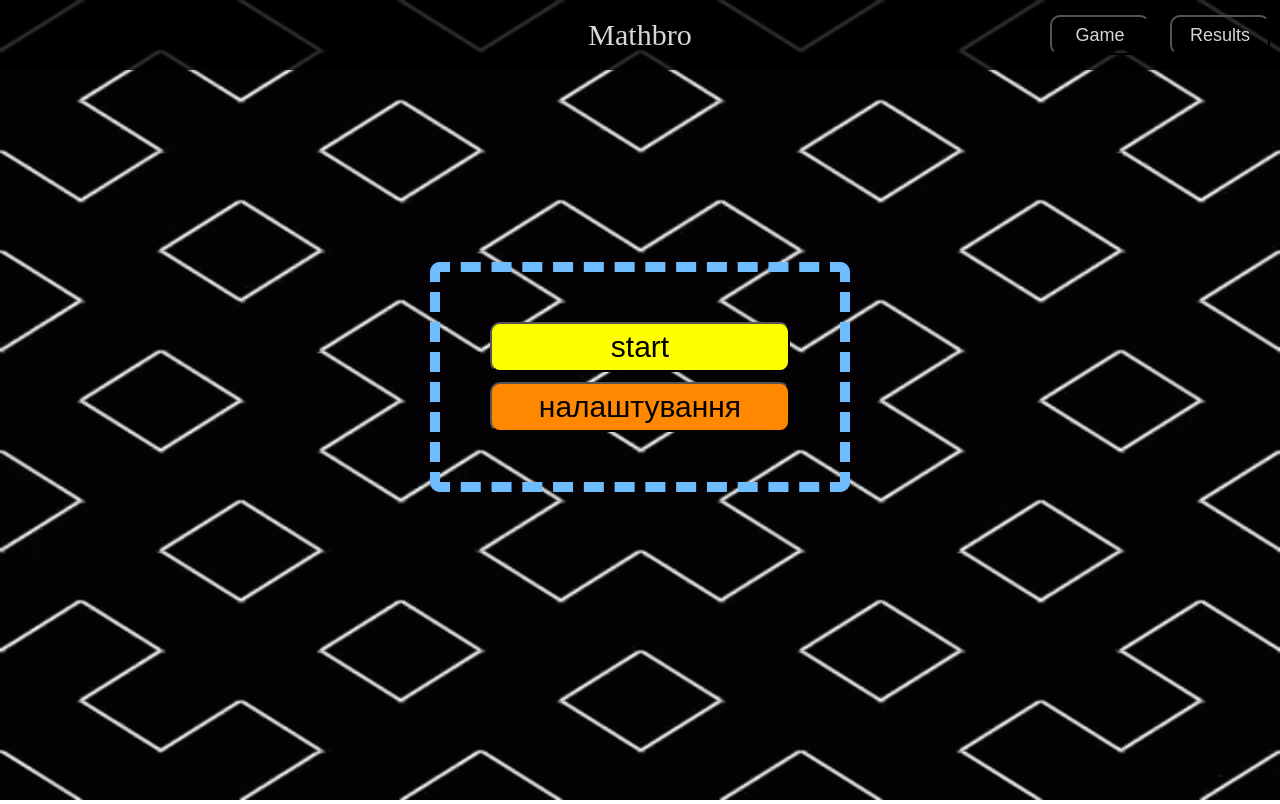
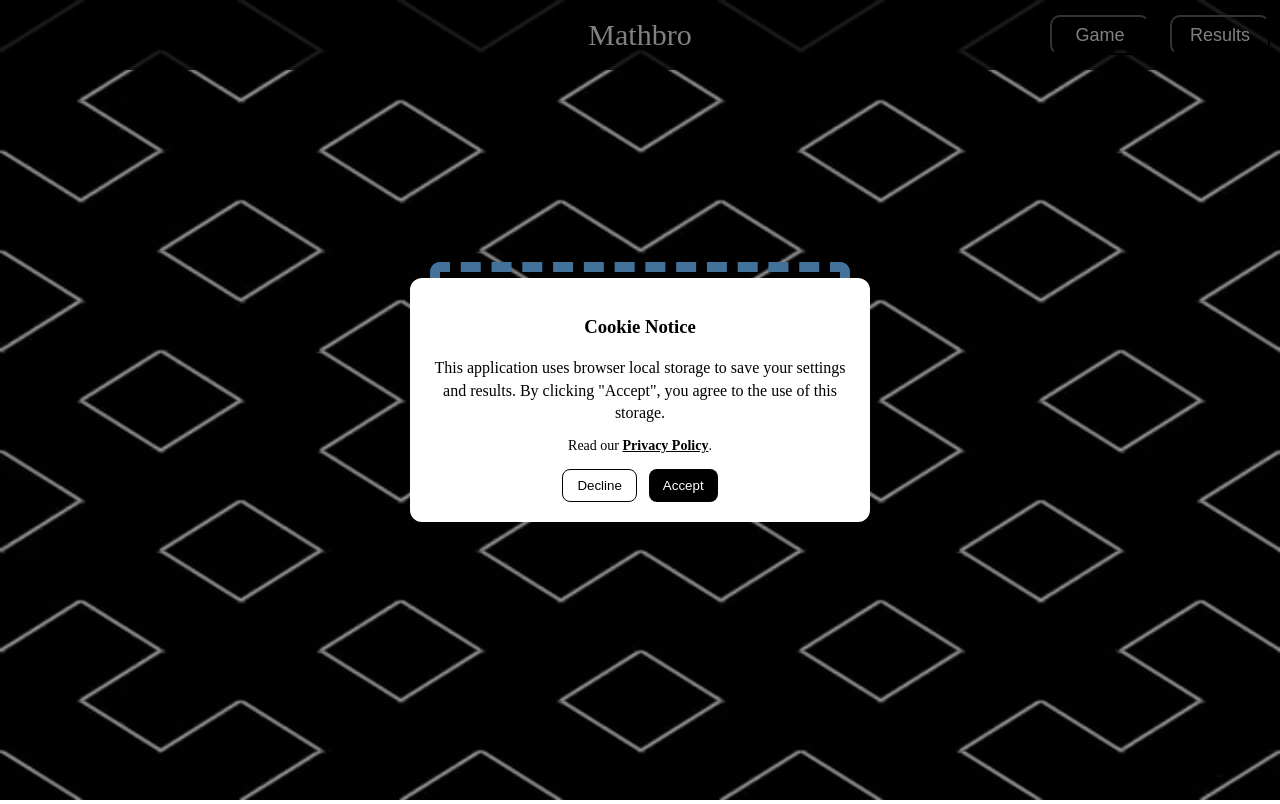
Before and after one commit to kerosene2562/KOP_react_labs, a React (Vite) app: page /start in a window 1280 px wide. Built offline with nearby package versions, Linux system fonts and the light colour scheme.

Commit message:
added cookies popup

```diff
--- a/src/App.jsx
+++ b/src/App.jsx
@@ -1,20 +1,23 @@
-import { Game, Result, Start  } from "./pages";
+import { Game, Result, Start } from "./pages";
 import { createBrowserRouter, createRoutesFromElements, Route, RouterProvider } from "react-router";
-import { Layout } from "./components/index.jsx";
+import { Layout, CookiePopup } from "./components";
 
 function App() {
   const router = createBrowserRouter(
     createRoutesFromElements(
-      <Route path="/" element={ <Layout></Layout> }>
-        <Route path="/start" element={<Start/>}/>
-        <Route path="/game/:userId" element={<Game/>}/>
-        <Route path="/results/:userId" element={ <Result/>}/>
+      <Route path="/" element={<Layout></Layout>}>
+        <Route path="/start" element={<Start />} />
+        <Route path="/game/:userId" element={<Game />} />
+        <Route path="/results/:userId" element={<Result />} />
       </Route>
     )
   )
 
-  return(
-    <RouterProvider router={router}/>
+  return (
+    <>
+      <CookiePopup />
+      <RouterProvider router={router} />
+    </>
   );
 }
 
--- /dev/null
+++ b/src/components/cookies/CookiePopup.jsx
@@ -0,0 +1,73 @@
+import { useEffect, useState } from "react";
+import styles from "./CookiePopup.module.css";
+
+const STORAGE_KEY = "cookieConsent";
+
+export function CookiePopup() {
+    const [visible, setVisible] = useState(false);
+
+    useEffect(() => {
+        const consent = localStorage.getItem(STORAGE_KEY);
+
+        if (!consent) {
+            setVisible(true);
+            return;
+        }
+
+        if (consent === "declined") {
+            decline();
+        }
+    }, []);
+
+    const accept = () => {
+        localStorage.setItem(STORAGE_KEY, "accepted");
+        setVisible(false);
+    };
+
+    const decline = () => {
+        localStorage.setItem(STORAGE_KEY, "declined");
+
+        if (window.history.length > 1) {
+            window.history.back();
+        } else {
+            window.location.href = "/start";
+        }
+    };
+
+    if (!visible) return null;
+
+    return (
+        <div className={styles.overlay}>
+            <div className={styles.popup}>
+                <h3>Cookie Notice</h3>
+
+                <p className={styles.text}>
+                    This application uses browser local storage to save your settings and
+                    results. By clicking "Accept", you agree to the use of this storage.
+                </p>
+
+                <p className={styles.policy}>
+                    Read our{" "}
+                    <a
+                        href="/privacy-policy.html"
+                        target="_blank"
+                        rel="noreferrer"
+                        className={styles.link}
+                    >
+                        Privacy Policy
+                    </a>
+                    .
+                </p>
+
+                <div className={styles.buttons}>
+                    <button className={styles.decline} onClick={decline}>
+                        Decline
+                    </button>
+                    <button className={styles.accept} onClick={accept}>
+                        Accept
+                    </button>
+                </div>
+            </div>
+        </div>
+    );
+}
--- /dev/null
+++ b/src/components/cookies/CookiePopup.module.css
@@ -0,0 +1,59 @@
+.overlay {
+    position: fixed;
+    inset: 0;
+    background: rgba(0, 0, 0, 0.4);
+    display: flex;
+    justify-content: center;
+    align-items: center;
+    z-index: 9999;
+}
+
+.popup {
+    background: white;
+    padding: 20px;
+    border-radius: 12px;
+    max-width: 420px;
+    width: 100%;
+    text-align: center;
+}
+
+.buttons {
+    margin-top: 15px;
+    display: flex;
+    justify-content: center;
+    gap: 12px;
+}
+
+.accept {
+    background: black;
+    color: white;
+    padding: 8px 14px;
+    border-radius: 8px;
+    border: none;
+    cursor: pointer;
+}
+
+.decline {
+    background: white;
+    color: black;
+    padding: 8px 14px;
+    border-radius: 8px;
+    border: 1px solid black;
+    cursor: pointer;
+}
+
+.text {
+    margin-bottom: 10px;
+    line-height: 1.4;
+}
+
+.policy {
+    font-size: 14px;
+    margin-bottom: 15px;
+}
+
+.link {
+    color: #000;
+    font-weight: 600;
+    text-decoration: underline;
+}
--- a/src/components/index.jsx
+++ b/src/components/index.jsx
@@ -6,5 +6,6 @@ import { SettingsForm } from "./game/SettingsForm"
 import { Portal } from "./ui/Portal";
 import { GameResults } from "./game/GameResults";
 import { Layout } from "./ui/Layout";
+import { CookiePopup } from "./cookies/CookiePopup";
 
-export { Button, Timer, Text, Header, SettingsForm, Portal, GameResults, Layout };
+export { Button, Timer, Text, Header, SettingsForm, Portal, GameResults, Layout, CookiePopup };
```
Also changed, not shown: public/privacy-policy.html (added, +44 -0 lines), 1 other file (tests, documents, lock files or other folders).
